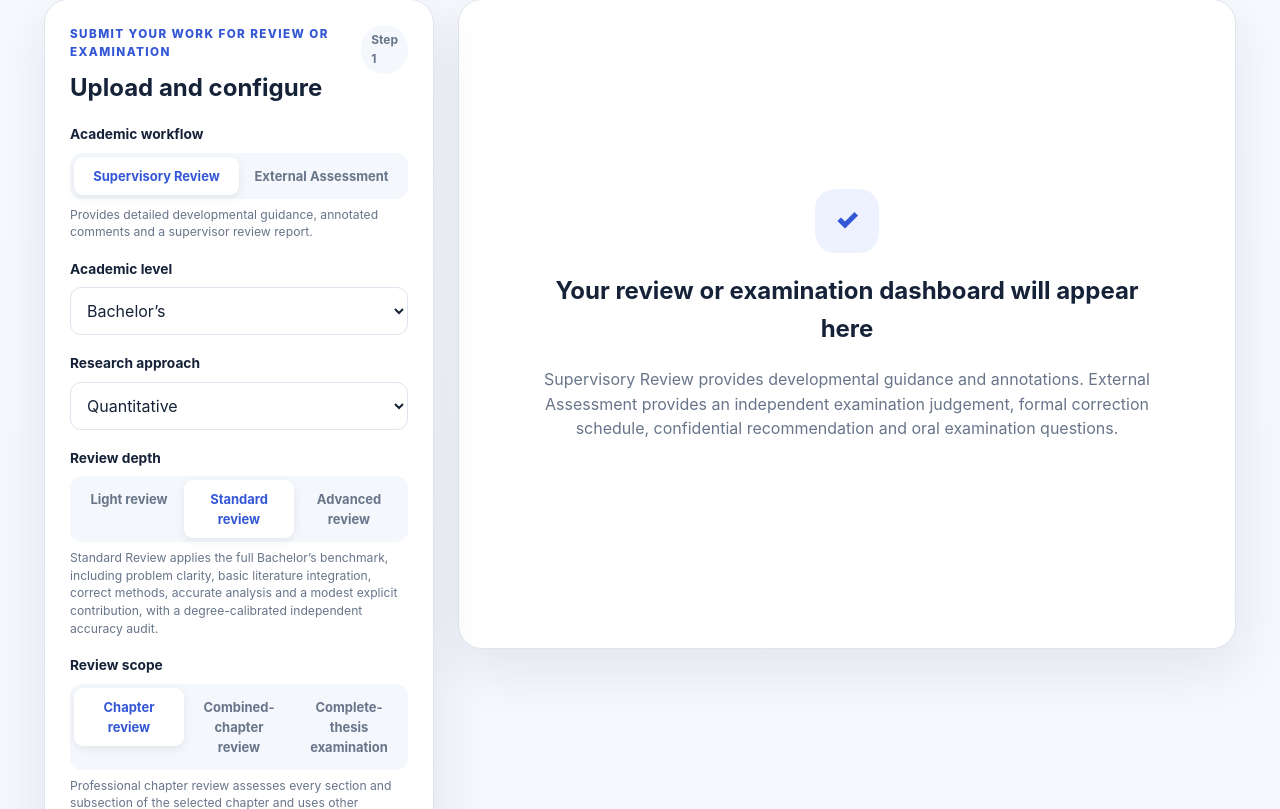
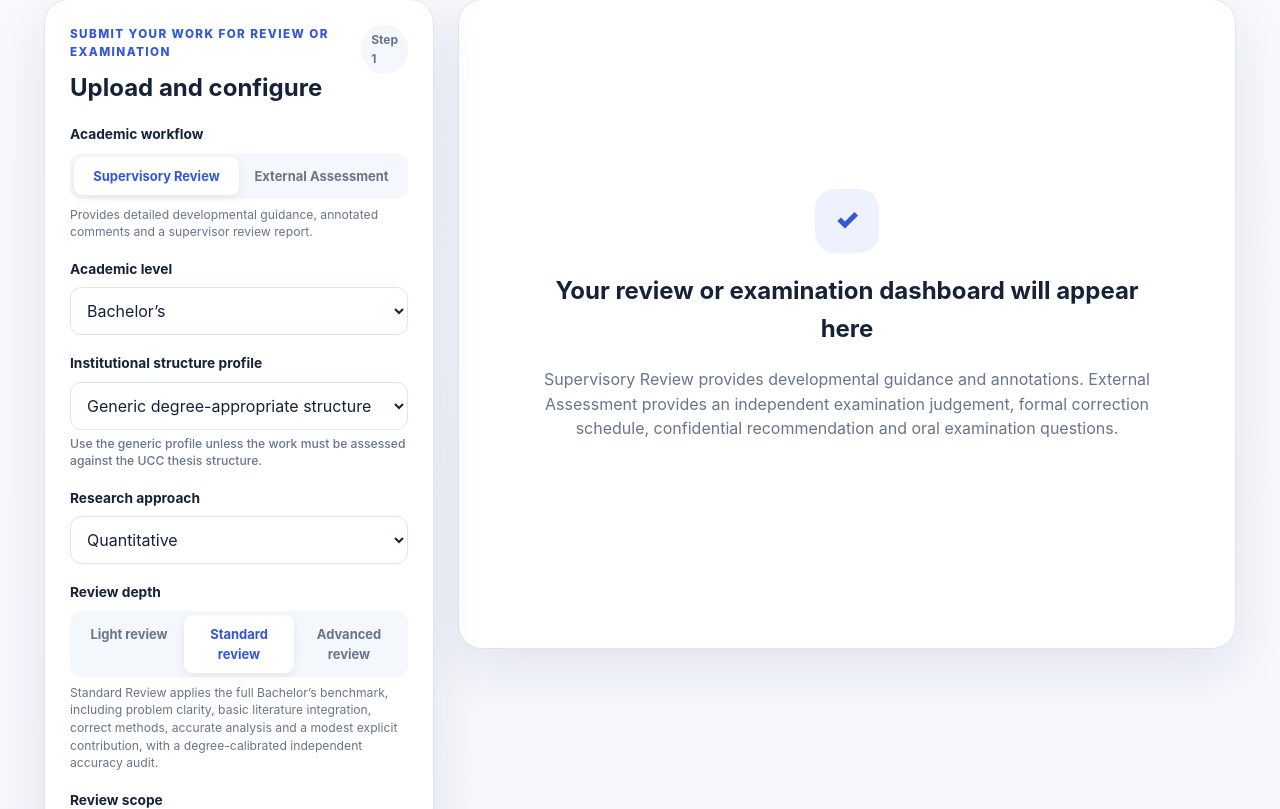
Before and after one commit to yawanokye/supervisor, a FastAPI app: page /review in a window 1280 px wide. Shown: the part 472-1281 px from the top of the page. Run offline with FastAPI, Linux system fonts and the light colour scheme; a user stored in the database is signed in; parts of the project's set-up code (start-up, migrations or seed data) failed here and were passed over; some libraries are stand-ins or nearby versions.

Commit message:
Add files via upload

```diff
--- a/app/templates/index.html
+++ b/app/templates/index.html
@@ -157,6 +157,15 @@
           </label>
 
           <label class="field">
+            <span>Institutional structure profile</span>
+            <select name="institutional_profile" id="institutionalProfile">
+              <option value="generic" selected>Generic degree-appropriate structure</option>
+              <option value="ucc">University of Cape Coast structure</option>
+            </select>
+            <small class="field-help">Use the generic profile unless the work must be assessed against the UCC thesis structure.</small>
+          </label>
+
+          <label class="field">
             <span>Research approach</span>
             <select name="research_approach" required>
               <option value="quantitative">Quantitative</option>
@@ -176,7 +185,7 @@
             </div>
             <p class="field-help" id="reviewDepthHelp">Standard Review gives a full section-by-section review at the academic level shown above, with an independent comment-accuracy check.</p>
             <div class="light-note hidden" id="lightReviewNote">Light Review remains tied to the academic level shown above. It reviews every section and subsection but reports only the most material issues.</div>
-            <div class="doctoral-note hidden" id="doctoralNote">Professional Doctorate and PhD work is always assessed at doctoral standard. Review depth changes the intensity and amount of feedback, not the degree benchmark. Doctoral structures may use custom chapter numbers, order and titles.</div>
+            <div class="doctoral-note hidden" id="doctoralNote">Professional Doctorate and PhD work is assessed at doctoral standard. Professional Doctorate submissions normally follow the five-chapter structure. PhD submissions may use custom chapter numbers, order and titles, but every prescribed doctoral research element must be present and integrated.</div>
           </div>
 
           <div class="field" id="reviewScopeField">
@@ -207,6 +216,21 @@
               <option value="3">Chapter Three: Research Methods</option>
               <option value="4">Chapter Four: Results and Discussion</option>
               <option value="5">Chapter Five: Conclusions and Recommendations</option>
+              <option value="6" class="phd-chapter-option" hidden disabled>Chapter 6: PhD custom structure</option>
+              <option value="7" class="phd-chapter-option" hidden disabled>Chapter 7: PhD custom structure</option>
+              <option value="8" class="phd-chapter-option" hidden disabled>Chapter 8: PhD custom structure</option>
+              <option value="9" class="phd-chapter-option" hidden disabled>Chapter 9: PhD custom structure</option>
+              <option value="10" class="phd-chapter-option" hidden disabled>Chapter 10: PhD custom structure</option>
+              <option value="11" class="phd-chapter-option" hidden disabled>Chapter 11: PhD custom structure</option>
+              <option value="12" class="phd-chapter-option" hidden disabled>Chapter 12: PhD custom structure</option>
+              <option value="13" class="phd-chapter-option" hidden disabled>Chapter 13: PhD custom structure</option>
+              <option value="14" class="phd-chapter-option" hidden disabled>Chapter 14: PhD custom structure</option>
+              <option value="15" class="phd-chapter-option" hidden disabled>Chapter 15: PhD custom structure</option>
+              <option value="16" class="phd-chapter-option" hidden disabled>Chapter 16: PhD custom structure</option>
+              <option value="17" class="phd-chapter-option" hidden disabled>Chapter 17: PhD custom structure</option>
+              <option value="18" class="phd-chapter-option" hidden disabled>Chapter 18: PhD custom structure</option>
+              <option value="19" class="phd-chapter-option" hidden disabled>Chapter 19: PhD custom structure</option>
+              <option value="20" class="phd-chapter-option" hidden disabled>Chapter 20: PhD custom structure</option>
             </select>
           </label>
 
@@ -218,6 +242,21 @@
               <option value="3">Chapters One to Three</option>
               <option value="4">Chapters One to Four</option>
               <option value="5">Chapters One to Five</option>
+              <option value="6" class="phd-range-option" hidden disabled>Chapters One to 6</option>
+              <option value="7" class="phd-range-option" hidden disabled>Chapters One to 7</option>
+              <option value="8" class="phd-range-option" hidden disabled>Chapters One to 8</option>
+              <option value="9" class="phd-range-option" hidden disabled>Chapters One to 9</option>
+              <option value="10" class="phd-range-option" hidden disabled>Chapters One to 10</option>
+              <option value="11" class="phd-range-option" hidden disabled>Chapters One to 11</option>
+              <option value="12" class="phd-range-option" hidden disabled>Chapters One to 12</option>
+              <option value="13" class="phd-range-option" hidden disabled>Chapters One to 13</option>
+              <option value="14" class="phd-range-option" hidden disabled>Chapters One to 14</option>
+              <option value="15" class="phd-range-option" hidden disabled>Chapters One to 15</option>
+              <option value="16" class="phd-range-option" hidden disabled>Chapters One to 16</option>
+              <option value="17" class="phd-range-option" hidden disabled>Chapters One to 17</option>
+              <option value="18" class="phd-range-option" hidden disabled>Chapters One to 18</option>
+              <option value="19" class="phd-range-option" hidden disabled>Chapters One to 19</option>
+              <option value="20" class="phd-range-option" hidden disabled>Chapters One to 20</option>
             </select>
             <small class="field-help">
               The range always starts with Chapter One. Upload one composite
```
